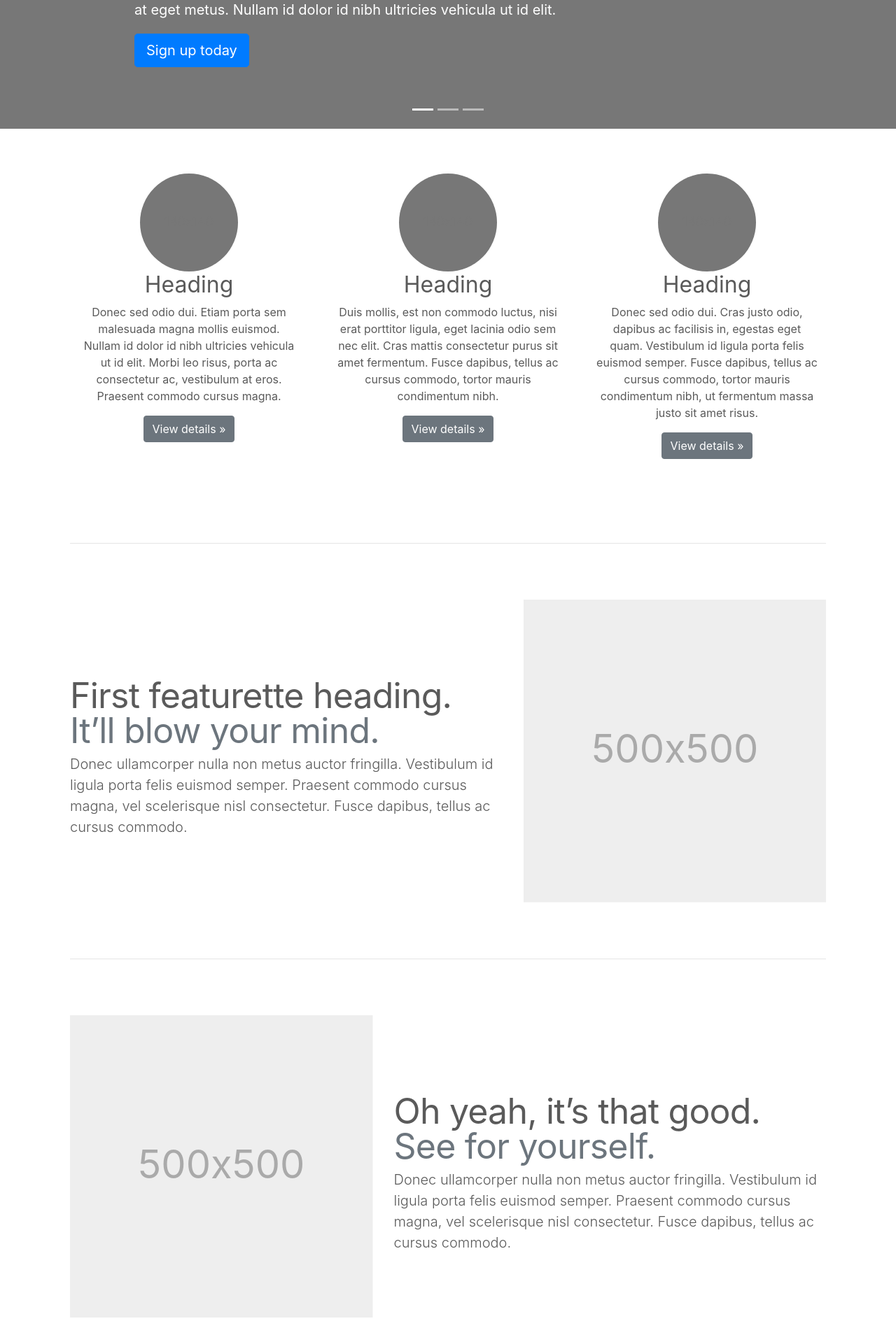
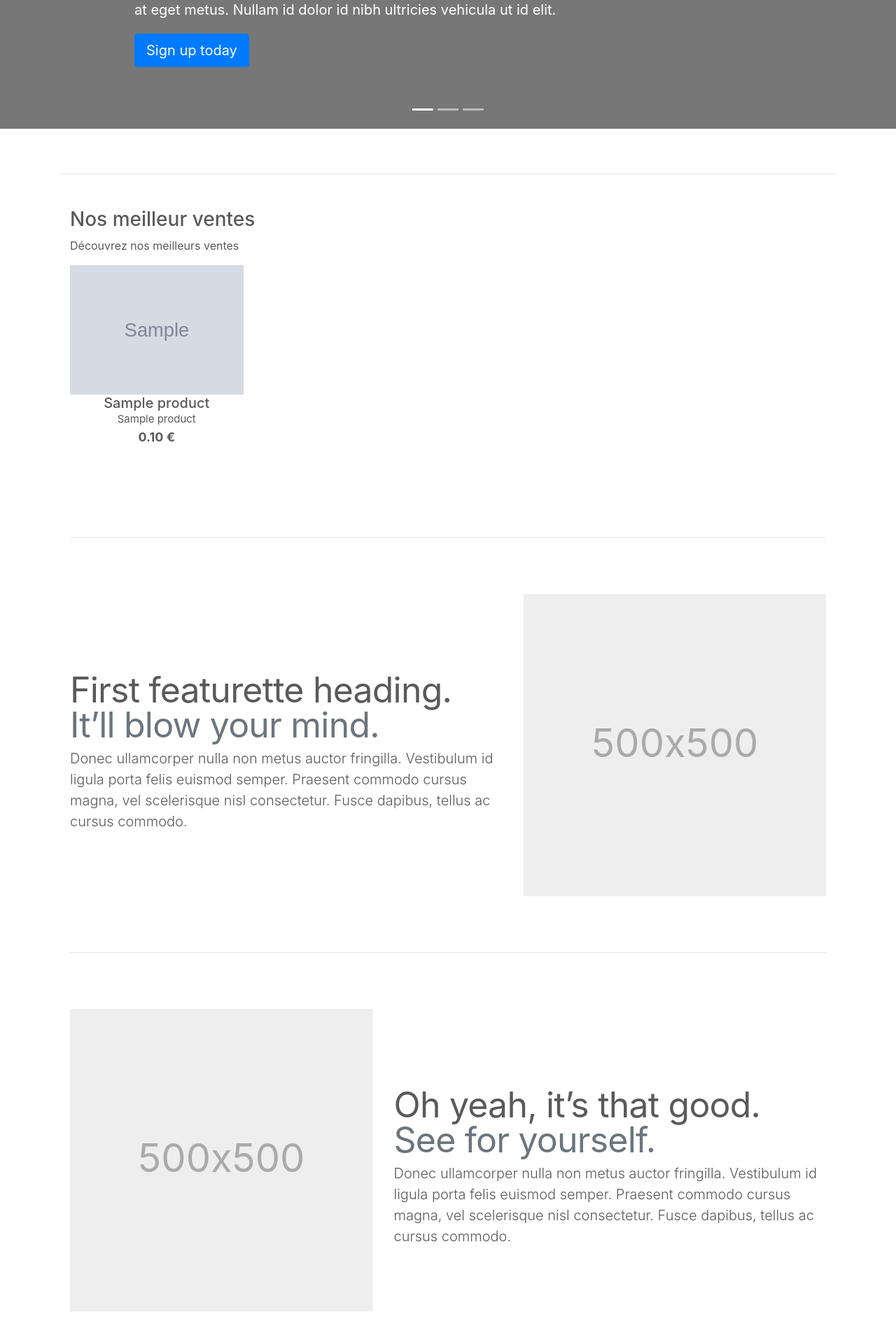
Before and after one commit to thomas-abecassis/BoutiqueSymfony, a Symfony app: template templates/home/index.html.twig in a window 1280 px wide. Shown: the part 376-2294 px from the top of the page at 70% size. Run offline with Twig, Linux system fonts and the light colour scheme; the template is opened without the code that fills it: most values are stand-ins (such as "Sample title", 1, 10 or a date in 2020); grey boxes marked "Sample" are stand-in pictures; some libraries are stand-ins or nearby versions.

Commit message:
rajout meilleurs ventes

```diff
--- a/src/Controller/Admin/ProduitCrudController.php
+++ b/src/Controller/Admin/ProduitCrudController.php
@@ -7,6 +7,7 @@ use EasyCorp\Bundle\EasyAdminBundle\Field\SlugField;
 use EasyCorp\Bundle\EasyAdminBundle\Field\TextField;
 use EasyCorp\Bundle\EasyAdminBundle\Field\ImageField;
 use EasyCorp\Bundle\EasyAdminBundle\Field\MoneyField;
+use EasyCorp\Bundle\EasyAdminBundle\Field\BooleanField;
 use EasyCorp\Bundle\EasyAdminBundle\Field\TextareaField;
 use EasyCorp\Bundle\EasyAdminBundle\Field\AssociationField;
 use EasyCorp\Bundle\EasyAdminBundle\Controller\AbstractCrudController;
@@ -23,6 +24,7 @@ class ProduitCrudController extends AbstractCrudController
     {
         return [
             TextField::new("name"),
+            BooleanField::new("isBest"),
             SlugField::new("slug")->setTargetFieldName("name"),
             ImageField::new("image")->setUploadDir('public/uploads')->setBasePath('uploads')
                 ->setUploadedFileNamePattern('[randomhash],[extension]'),
--- a/src/Controller/ProductController.php
+++ b/src/Controller/ProductController.php
@@ -55,12 +55,14 @@ class ProductController extends AbstractController
     {
 
         $product = $this->entityManager->getRepository(Produit::class)->findOneBySlug($slug);
+        $bestProducts = $this->entityManager->getRepository(Produit::class)->findByIsBest(true);
 
         if (!$product)
             return $this->redirectToRoute("app_products");
 
         return $this->render('product/show.html.twig', [
             'controller_name' => 'ProductController',
+            'products' => $bestProducts,
             'product' => $product
         ]);
     }
--- a/templates/home/index.html.twig
+++ b/templates/home/index.html.twig
@@ -62,53 +62,33 @@
 
 {% block content %}
 	<!-- Marketing messaging and featurettes
-																																						    ================================================== -->
+																																																						    ================================================== -->
 	<!-- Wrap the rest of the page in another container to center all the content. -->
+	<hr>
+		<div
+		class="container marketing mt-5"> <!-- Three columns of text below the carousel -->
 
-		<div
-		class="container marketing"> <!-- Three columns of text below the carousel -->
+		<h3>
+			Nos meilleur ventes
+		</h3>
+		<p>
+			Découvrez nos meilleurs ventes
+		</p>
 		<div class="row">
-			<div class="col-lg-4">
-				<svg class="bd-placeholder-img rounded-circle" width="140" height="140" xmlns="http://www.w3.org/2000/svg" preserveaspectratio="xMidYMid slice" focusable="false" role="img" aria-label="Placeholder: 140x140">
-					<title>Placeholder</title><rect width="100%" height="100%" fill="#777"/><text x="50%" y="50%" fill="#777" dy=".3em">140x140</text>
-				</svg>
-				<h2>Heading</h2>
-				<p>Donec sed odio dui. Etiam porta sem malesuada magna mollis euismod. Nullam id dolor id nibh ultricies vehicula ut id elit. Morbi leo risus, porta ac consectetur ac, vestibulum at eros. Praesent commodo cursus magna.</p>
-				<p>
-					<a class="btn btn-secondary" href="#" role="button">View details &raquo;</a>
-				</p>
-			</div>
-			<!-- /.col-lg-4 -->
-			<div class="col-lg-4">
-				<svg class="bd-placeholder-img rounded-circle" width="140" height="140" xmlns="http://www.w3.org/2000/svg" preserveaspectratio="xMidYMid slice" focusable="false" role="img" aria-label="Placeholder: 140x140">
-					<title>Placeholder</title><rect width="100%" height="100%" fill="#777"/><text x="50%" y="50%" fill="#777" dy=".3em">140x140</text>
-				</svg>
-				<h2>Heading</h2>
-				<p>Duis mollis, est non commodo luctus, nisi erat porttitor ligula, eget lacinia odio sem nec elit. Cras mattis consectetur purus sit amet fermentum. Fusce dapibus, tellus ac cursus commodo, tortor mauris condimentum nibh.</p>
-				<p>
-					<a class="btn btn-secondary" href="#" role="button">View details &raquo;</a>
-				</p>
-			</div>
-			<!-- /.col-lg-4 -->
-			<div class="col-lg-4">
-				<svg class="bd-placeholder-img rounded-circle" width="140" height="140" xmlns="http://www.w3.org/2000/svg" preserveaspectratio="xMidYMid slice" focusable="false" role="img" aria-label="Placeholder: 140x140">
-					<title>Placeholder</title><rect width="100%" height="100%" fill="#777"/><text x="50%" y="50%" fill="#777" dy=".3em">140x140</text>
-				</svg>
-				<h2>Heading</h2>
-				<p>Donec sed odio dui. Cras justo odio, dapibus ac facilisis in, egestas eget quam. Vestibulum id ligula porta felis euismod semper. Fusce dapibus, tellus ac cursus commodo, tortor mauris condimentum nibh, ut fermentum massa justo sit amet risus.</p>
-				<p>
-					<a class="btn btn-secondary" href="#" role="button">View details &raquo;</a>
-				</p>
-			</div>
+			{% for product in products %}
+				<div class="d-flex col-md-3 ">
+					{% include "product/one-product.html.twig" %}
+				</div>
+			{% endfor %}
 			<!-- /.col-lg-4 -->
 		</div>
+
 		<!-- /.row -->
 
 
 		<!-- START THE FEATURETTES -->
 
 		<hr class="featurette-divider">
-
 		<div class="row featurette">
 			<div class="col-md-7">
 				<h2 class="featurette-heading">First featurette heading.
--- /dev/null
+++ b/templates/product/one-product.html.twig
@@ -0,0 +1,16 @@
+<div class="product d-flex product-item text-center">
+	<a class="image-custom" href="{{ path('app_product', {'slug' : product.slug} ) }}">
+		<img class="image-custom" src="/uploads/{{ product.image }}" alt="{{ product.name }}" , class="img-fluid">
+	</a>
+	<div class="w-100">
+		<h5 class="product-name">
+			{{product.name}}
+		</h5>
+		<span class="product-subtitle">
+			{{product.subtitle}}
+		</span>
+		<span class="product-price">{{ (product.price/100)|number_format(2, '.', ',') }}
+			€
+		</span>
+	</div>
+</div>
```
Also changed, not shown: migrations/Version20220525114002.php (added, +32 -0 lines), migrations/Version20220525114152.php (added, +34 -0 lines), migrations/Version20220525115119.php (added, +32 -0 lines), migrations/Version20220525115223.php (added, +31 -0 lines), src/Controller/HomeController.php (+13 -1 lines), src/Entity/Produit.php (+17 -0 lines), templates/product/index.html.twig (+1 -16 lines), templates/product/show.html.twig (+15 -0 lines), 7 other files.
